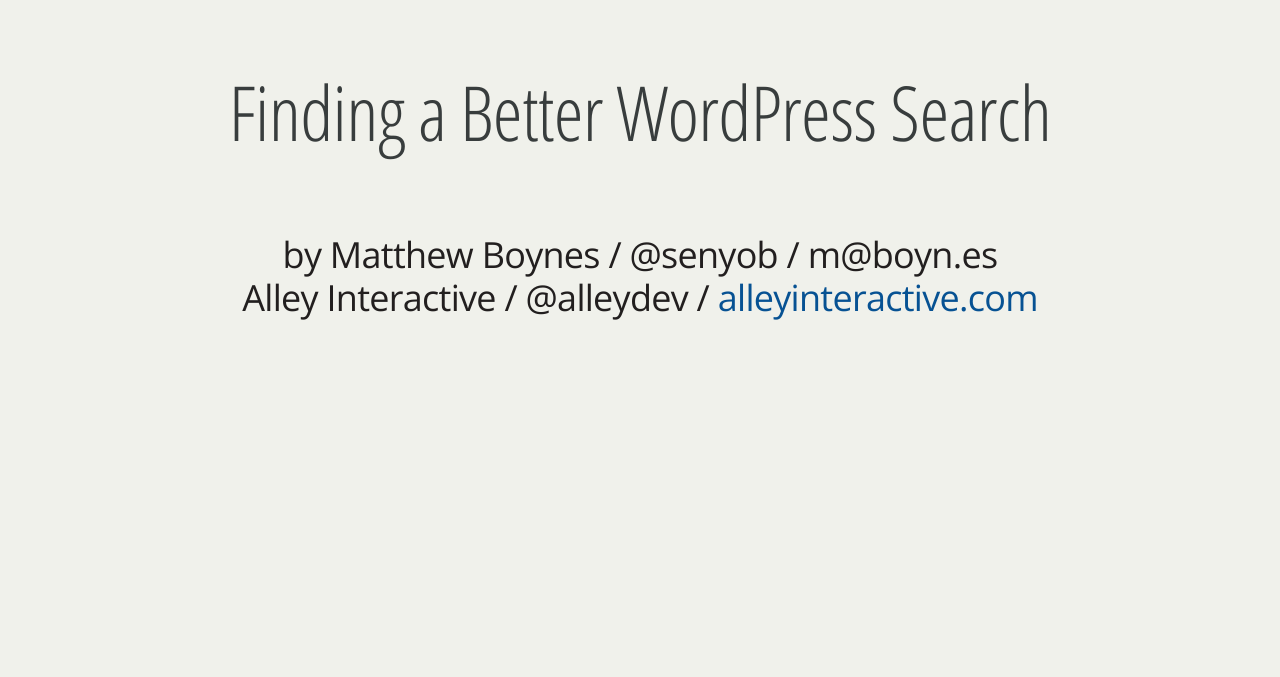
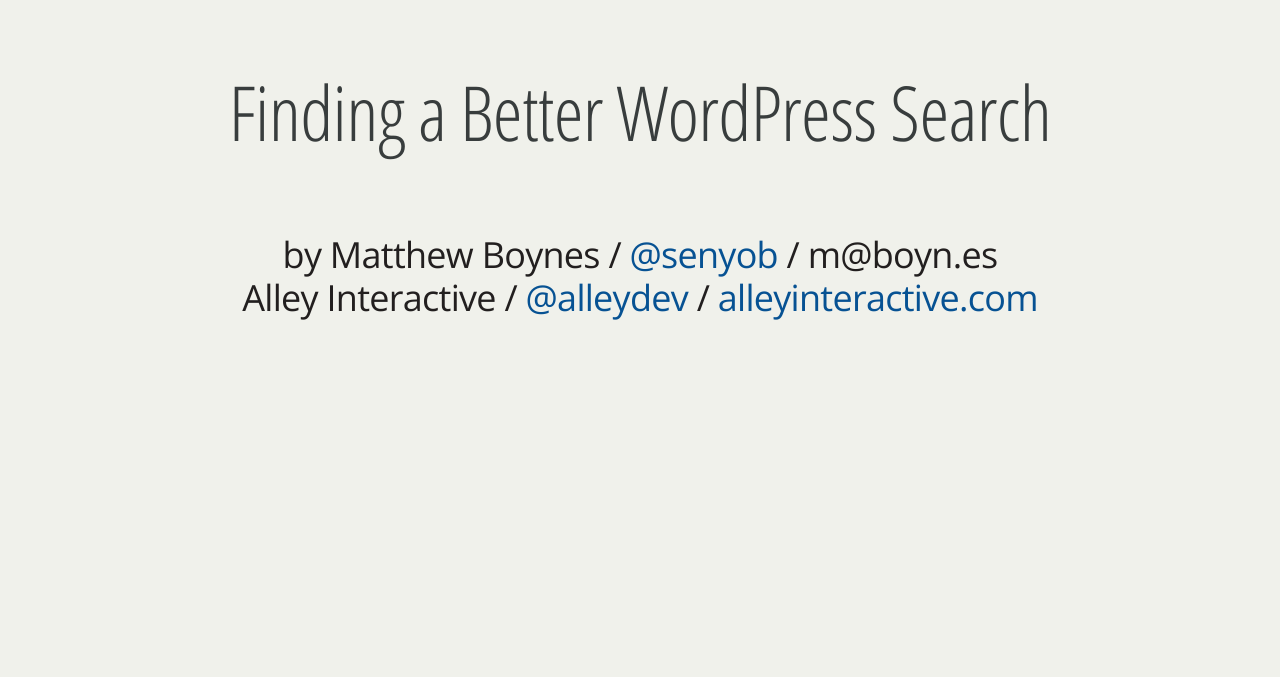
Before and after one commit to mboynes/wcden-2013-slides, a plain HTML site: page index.html in a window 1280 px wide. Shown: the top 677 px of the page. Drawn offline with nearby package versions, Linux system fonts and the light colour scheme.

Commit message:
Links and tweaks

```diff
--- a/index.html
+++ b/index.html
@@ -4,7 +4,7 @@
 	<head>
 		<meta charset="utf-8">
 
-		<title>Find a Better Search</title>
+		<title>Finding a Better WordPress Search</title>
 
 		<meta name="description" content="A presentation on elasticsearch in WordPress">
 		<meta name="author" content="Matthew Boynes">
@@ -41,8 +41,8 @@
 					<h2>Finding a Better WordPress Search</h2>
 					<br />
 					<p>
-						by Matthew Boynes / @senyob / m@boyn.es<br />
-						Alley Interactive / @alleydev / <a href="http://alleyinteractive.com/">alleyinteractive.com</a>
+						by Matthew Boynes / <a href="https://twitter.com/senyob">@senyob</a> / m@boyn.es<br />
+						Alley Interactive / <a href="https://twitter.com/alleydev">@alleydev</a> / <a href="http://alleyinteractive.com/">alleyinteractive.com</a>
 					</p>
 				</section>
 
@@ -106,8 +106,6 @@
 						</ul>
 						<p class="fragment">Bottom line: doesn't scale</p>
 					</section>
-
-					<!-- <section data-background="images/failwhale.png"></section> -->
 
 					<section data-background="images/tumbleweed.jpg">
 						<h2>Built-in Search: Problems</h2>
@@ -322,10 +320,9 @@
 				<section>
 					<h1>Questions?</h1>
 					<dl>
-						<!-- <dt>Download:</dt> <dd>url.to/this/presentation</dd> -->
-						<dt>SearchPress:</dt> <dd>https://github.com/alleyinteractive/SearchPress</dd>
-						<dt>Twitter:</dt> <dd>@senyob</dd>
-						<dt>Email:</dt> <dd>mboynes@alleyinteractive.com</dd>
+						<dt>SearchPress:</dt> <dd><a href="https://github.com/alleyinteractive/SearchPress">https://github.com/alleyinteractive/SearchPress</a></dd>
+						<dt>Twitter:</dt> <dd><a href="https://twitter.com/senyob">@senyob</a></dd>
+						<dt>Email:</dt> <dd>m@boyn.es</dd>
 					</dl>
 				</section>
 
```
